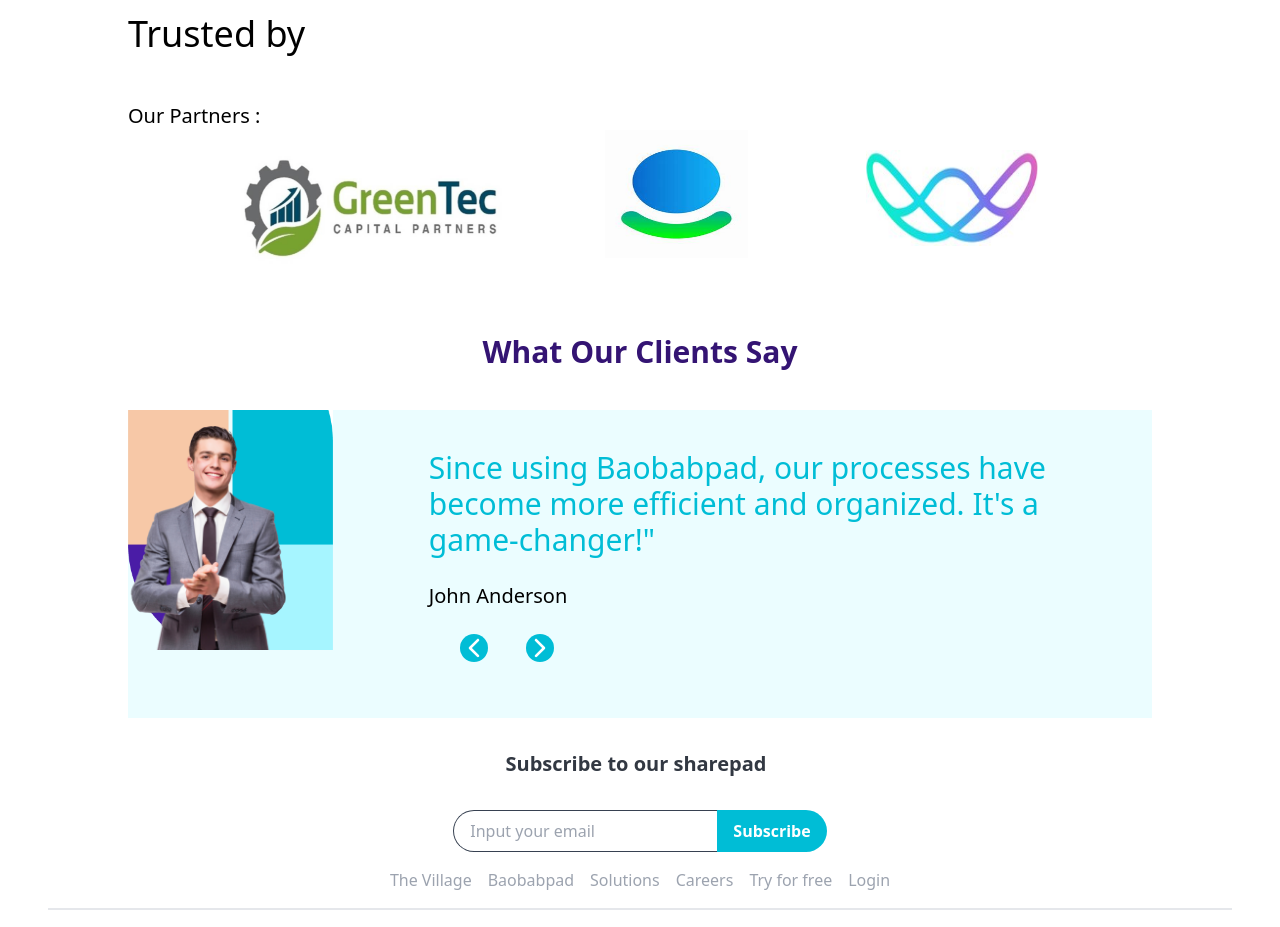
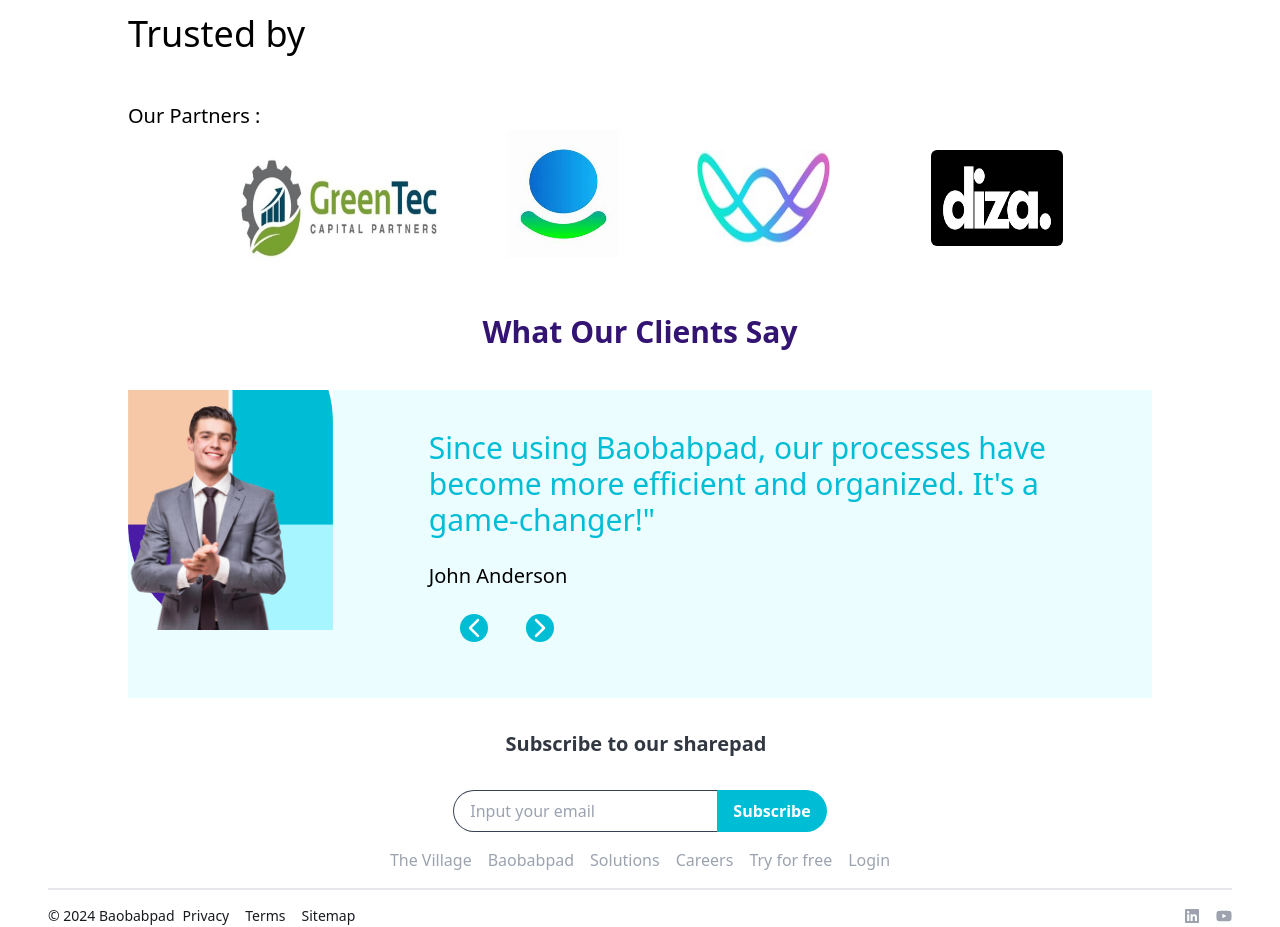
Before and after one commit to baobabpad-pilot/baobabpad_frontend_v0, a Next.js app: page /Homepage in a window 1280 px wide. Shown: the part 3080-4007 px from the top of the page. Built offline with nearby package versions, Linux system fonts and the light colour scheme.

Commit message:
addition of trusted by logo

```diff
--- a/src/components/homepage_sections/TrustedBy.tsx
+++ b/src/components/homepage_sections/TrustedBy.tsx
@@ -9,7 +9,7 @@
         <h1 className="text-4xl font-medium py-4 mb-8">Trusted by</h1>
         <h4 className="text-xl">Our Partners :</h4>
 
-        <div className="lg:w-[90%] w-[100%] grid grid-cols-3 gap-8 lg:ml-[10%] ">
+        <div className="lg:w-[90%] w-[100%] grid md:grid-cols-4 gap-3 grid-cols-2 lg:ml-[10%] ">
           <div className="relative md:h-[8rem] h-[5rem] sm:mt-4 w-[100%] ">
             <Image
               src={"/Greentec.png"}
@@ -37,6 +37,16 @@
               className="cursor-pointer  z-10"
             />
           </div>
+
+          <div className="relative md:h-[6rem] bg-black mt-5 w-[60%] md:ml-0 ml-7 rounded-md">
+            <Image
+              src={"/diza.png"}
+              alt="diza"
+              layout="fill"
+            //   objectFit="cover"
+              className="cursor-pointer size-5  "
+            />
+          </div>
           <div className="relative mt-4">
 
           </div>
```
Also changed, not shown: public/diza.png (added).
